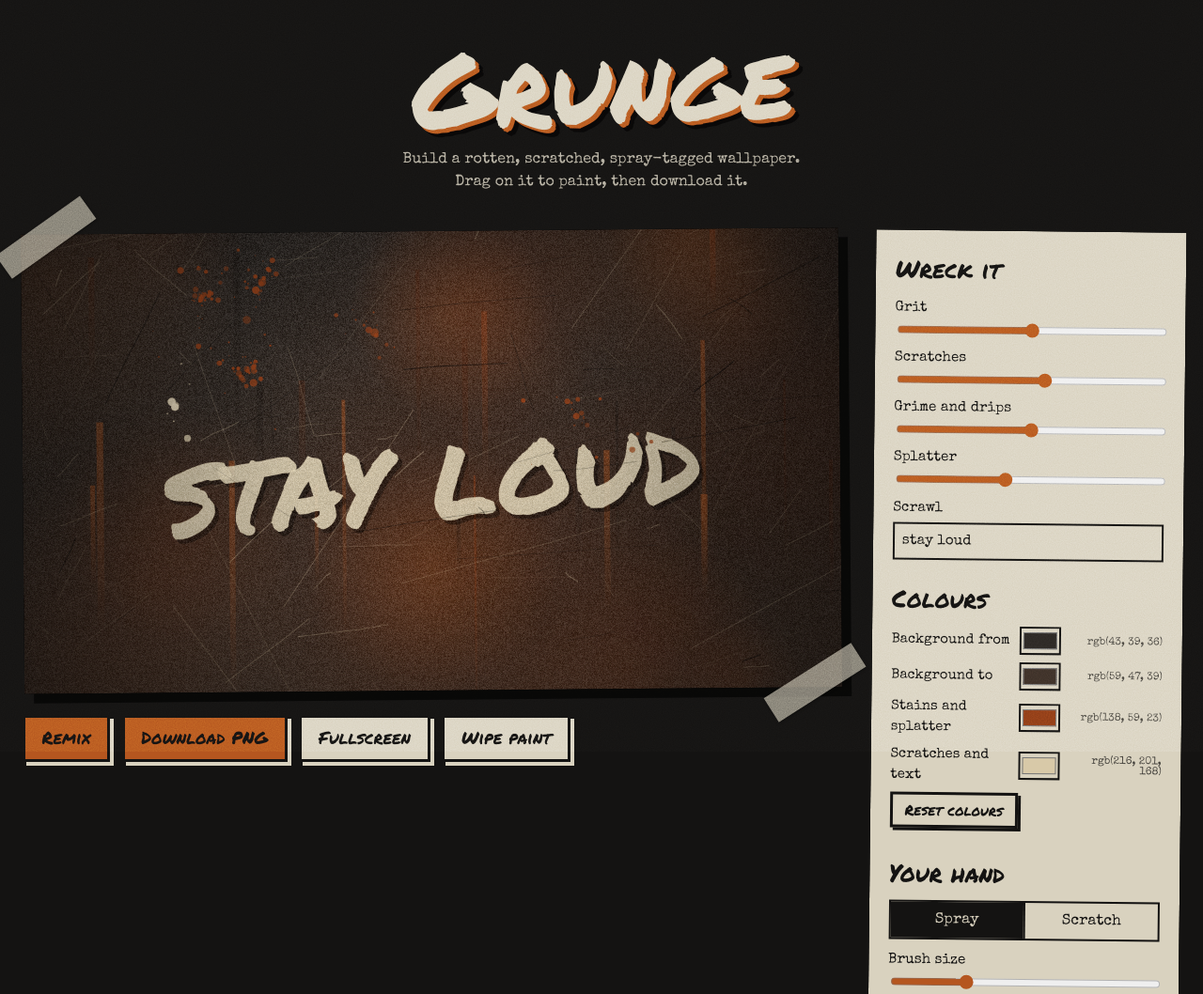
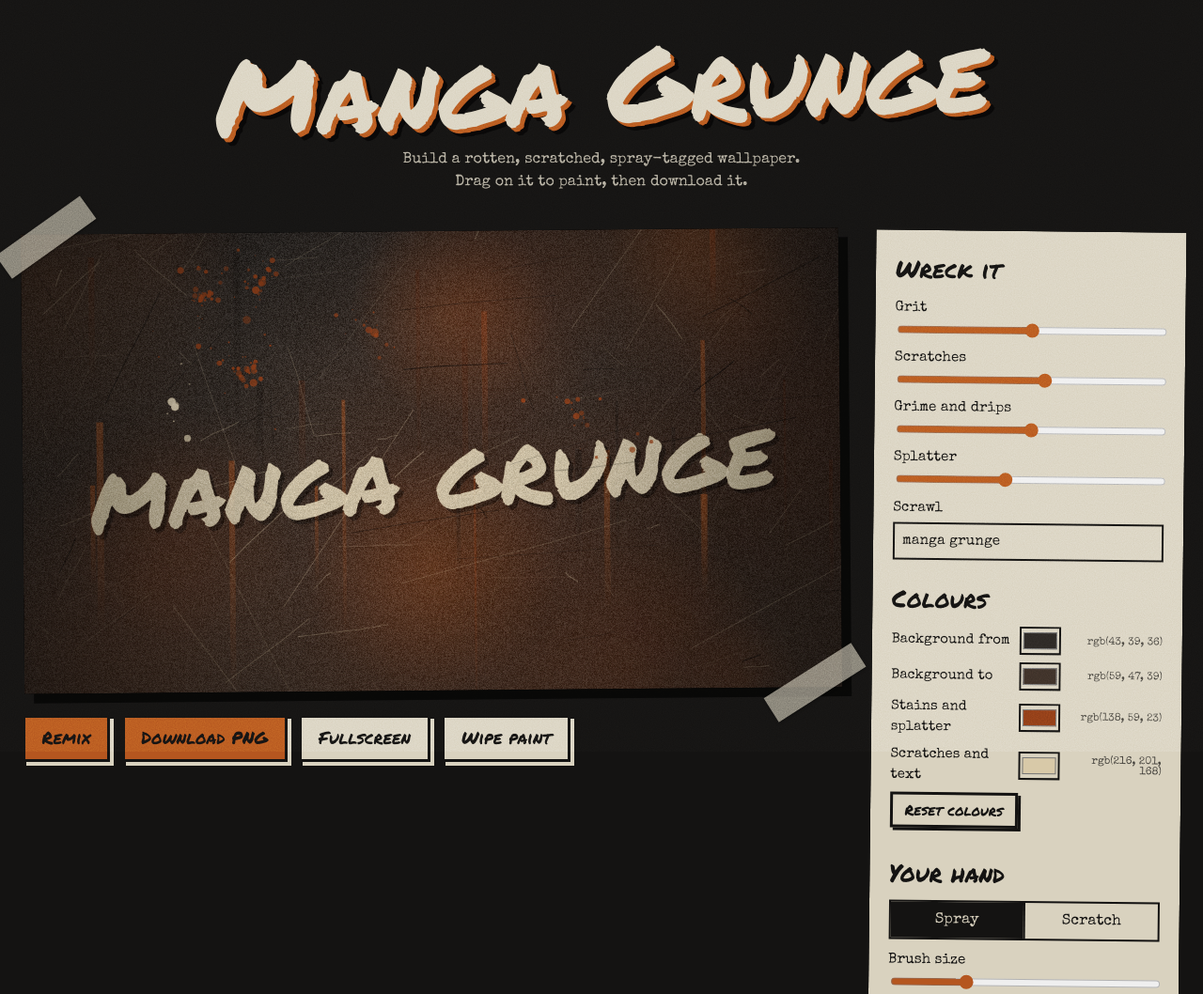
Before and after one commit to s1ay3/grunge-wallpaper, a plain HTML site: page index.html in a window 1280 px wide. Shown: the top 1058 px of the page at 94% size. Drawn offline with nearby package versions, Linux system fonts and the light colour scheme.

Commit message:
Rename site to "Manga Grunge" and change the default wallpaper tag text (6afdd99ed251242d9611caa6)

```diff
--- a/index.html
+++ b/index.html
@@ -3,7 +3,7 @@
 <head>
 <meta charset="utf-8">
 <meta name="viewport" content="width=device-width, initial-scale=1">
-<title>Grunge – wallpaper maker</title>
+<title>Manga Grunge – wallpaper maker</title>
 <link rel="preconnect" href="https://fonts.googleapis.com">
 <link rel="preconnect" href="https://fonts.gstatic.com" crossorigin>
 <link href="https://fonts.googleapis.com/css2?family=Permanent+Marker&family=Special+Elite&display=swap" rel="stylesheet">
@@ -12,7 +12,7 @@
 <body>
 
 <header class="top">
-  <h1 id="logo">Grunge</h1>
+  <h1 id="logo">Manga Grunge</h1>
   <p>Build a rotten, scratched, spray-tagged wallpaper. Drag on it to paint, then download it.</p>
 </header>
 
@@ -41,7 +41,7 @@
     <label>Splatter <input type="range" id="splat" min="0" max="1" step="0.01" value="0.4"></label>
 
     <label class="txt">Scrawl
-      <input type="text" id="text" maxlength="24" value="stay loud" spellcheck="false">
+      <input type="text" id="text" maxlength="24" value="manga grunge" spellcheck="false">
     </label>
 
     <h2>Colours</h2>
--- a/script.js
+++ b/script.js
@@ -155,7 +155,7 @@
   const KEY = 'grunge.presets.v1';
   const state = {
     preset: 'rust', seed: 7, grit: 0.5, scratch: 0.55, grime: 0.5, splat: 0.4,
-    text: 'stay loud', tool: 'spray', size: 30, color: null, img: null, custom: null
+    text: 'manga grunge', tool: 'spray', size: 30, color: null, img: null, custom: null
   };
 
   const base = $('base'), paint = $('paint');
```
